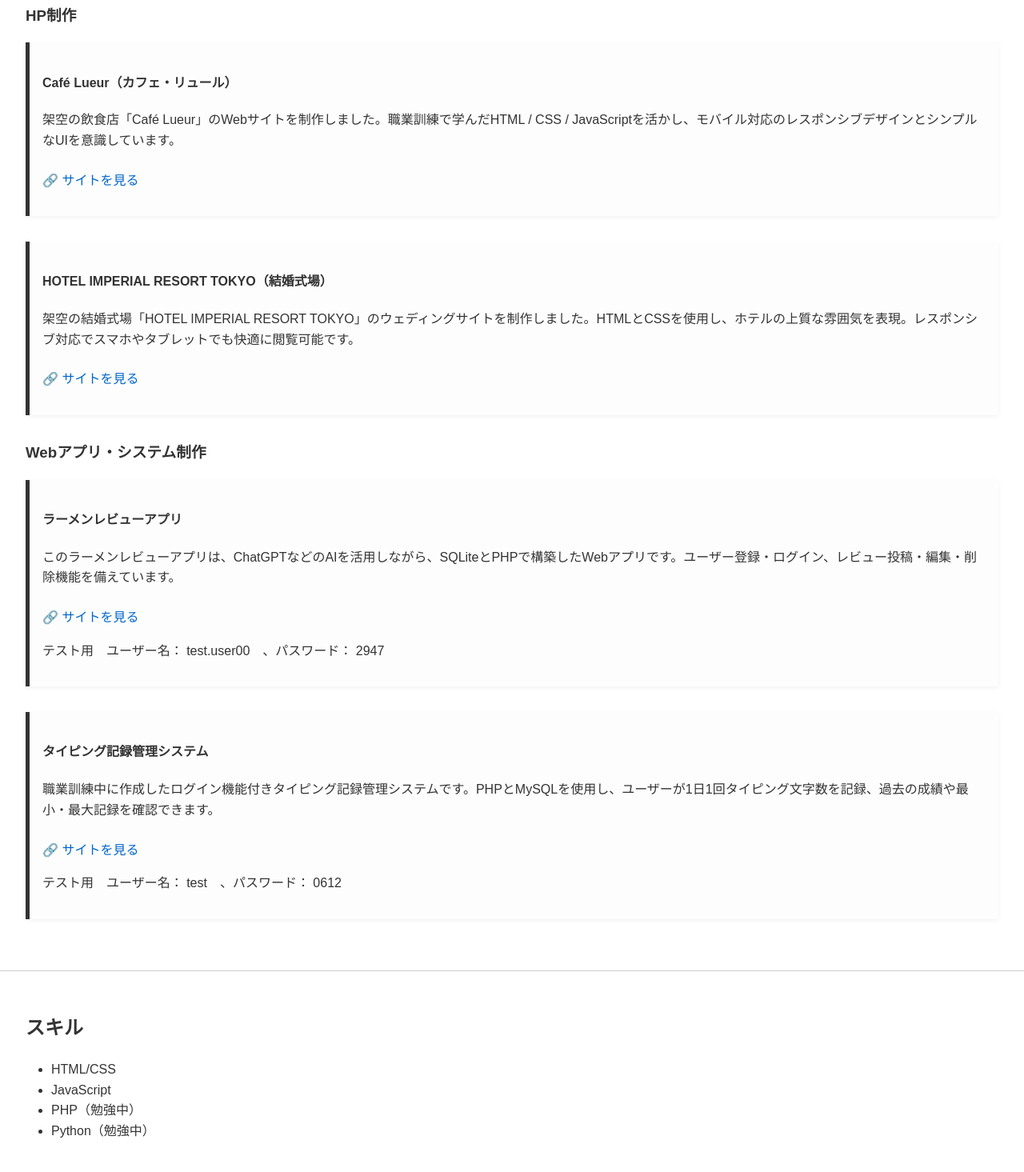
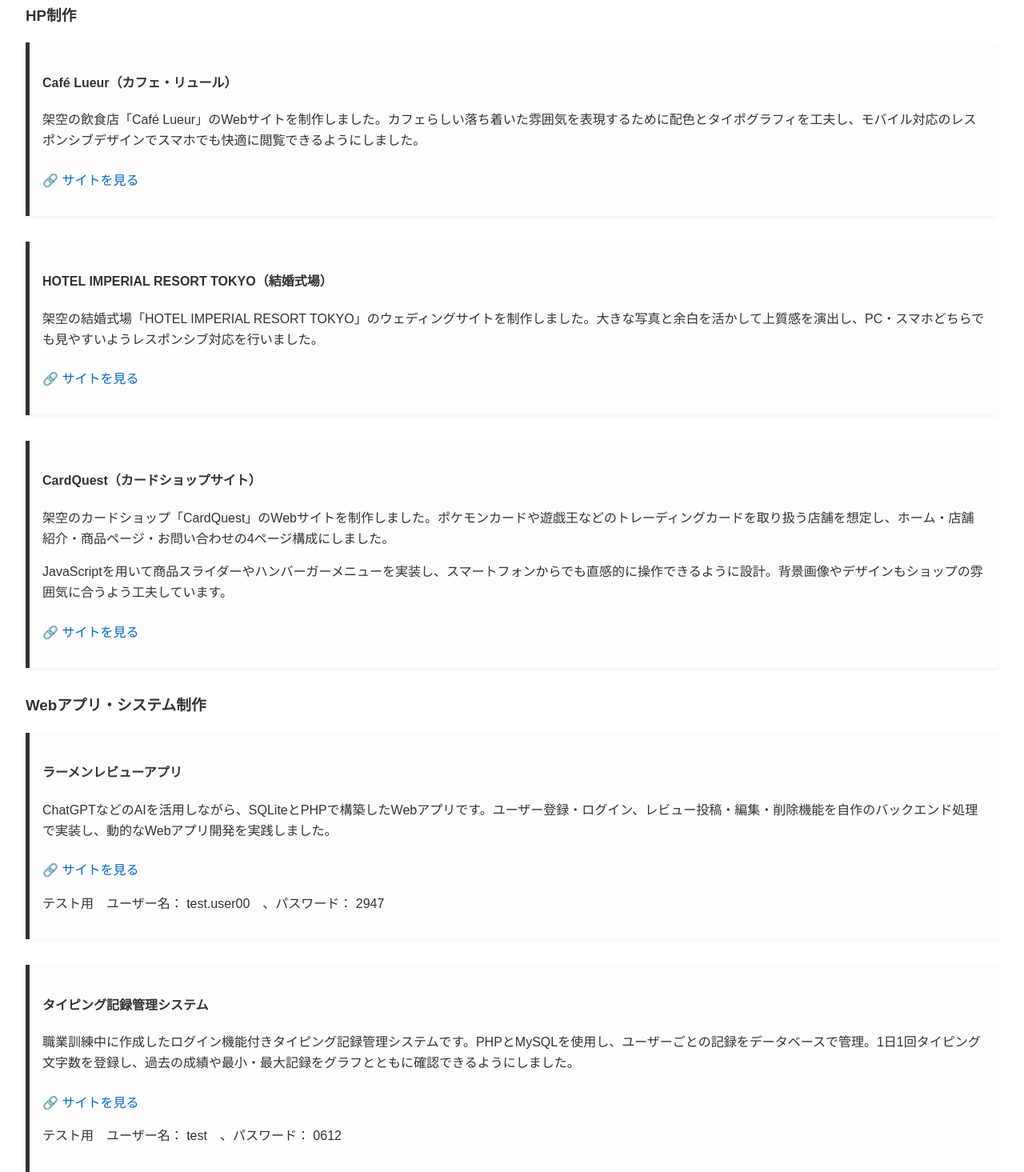
Before and after one commit to 00960/My-Portfolio, a plain HTML site: page index.html in a window 1280 px wide. Shown: the part 420-1885 px from the top of the page at 80% size. Drawn offline with Linux system fonts and the light colour scheme.

Commit message:
Add files via upload

```diff
--- a/index.html
+++ b/index.html
@@ -35,14 +35,21 @@
 
                 <div class="work-item">
                     <h4>Café Lueur（カフェ・リュール）</h4>
-                <p>架空の飲食店「Café Lueur」のWebサイトを制作しました。職業訓練で学んだHTML / CSS / JavaScriptを活かし、モバイル対応のレスポンシブデザインとシンプルなUIを意識しています。</p>
+                    <p>架空の飲食店「Café Lueur」のWebサイトを制作しました。カフェらしい落ち着いた雰囲気を表現するために配色とタイポグラフィを工夫し、モバイル対応のレスポンシブデザインでスマホでも快適に閲覧できるようにしました。</p>
                     <p><a href="https://00960.github.io/cafe-lueur/" target="_blank">🔗 サイトを見る</a></p>
                 </div>
 
                 <div class="work-item">
                     <h4>HOTEL IMPERIAL RESORT TOKYO（結婚式場）</h4>
-                <p>架空の結婚式場「HOTEL IMPERIAL RESORT TOKYO」のウェディングサイトを制作しました。HTMLとCSSを使用し、ホテルの上質な雰囲気を表現。レスポンシブ対応でスマホやタブレットでも快適に閲覧可能です。</p>
+                    <p>架空の結婚式場「HOTEL IMPERIAL RESORT TOKYO」のウェディングサイトを制作しました。大きな写真と余白を活かして上質感を演出し、PC・スマホどちらでも見やすいようレスポンシブ対応を行いました。</p>
                     <p><a href="https://00960.github.io/wedding" target="_blank">🔗 サイトを見る</a></p>
+                </div>
+
+                <div class="work-item">
+                    <h4>CardQuest（カードショップサイト）</h4>
+                    <p>架空のカードショップ「CardQuest」のWebサイトを制作しました。ポケモンカードや遊戯王などのトレーディングカードを取り扱う店舗を想定し、ホーム・店舗紹介・商品ページ・お問い合わせの4ページ構成にしました。</p>
+                    <p>JavaScriptを用いて商品スライダーやハンバーガーメニューを実装し、スマートフォンからでも直感的に操作できるように設計。背景画像やデザインもショップの雰囲気に合うよう工夫しています。</p>
+                    <p><a href="https://00960.github.io/cardquest/" target="_blank">🔗 サイトを見る</a></p>
                 </div>
             </div>
 
@@ -52,14 +59,14 @@
 
                 <div class="work-item">
                     <h4>ラーメンレビューアプリ</h4>
-                <p>このラーメンレビューアプリは、ChatGPTなどのAIを活用しながら、SQLiteとPHPで構築したWebアプリです。ユーザー登録・ログイン、レビュー投稿・編集・削除機能を備えています。</p>
+                    <p>ChatGPTなどのAIを活用しながら、SQLiteとPHPで構築したWebアプリです。ユーザー登録・ログイン、レビュー投稿・編集・削除機能を自作のバックエンド処理で実装し、動的なWebアプリ開発を実践しました。</p>
                     <p><a href="https://y00960.chobi.net/ramen/" target="_blank">🔗 サイトを見る</a></p>
                     <p>テスト用　ユーザー名： test.user00　、パスワード： 2947</p>
                 </div>
 
                 <div class="work-item">
                     <h4>タイピング記録管理システム</h4>
-                <p>職業訓練中に作成したログイン機能付きタイピング記録管理システムです。PHPとMySQLを使用し、ユーザーが1日1回タイピング文字数を記録、過去の成績や最小・最大記録を確認できます。</p>
+                    <p>職業訓練中に作成したログイン機能付きタイピング記録管理システムです。PHPとMySQLを使用し、ユーザーごとの記録をデータベースで管理。1日1回タイピング文字数を登録し、過去の成績や最小・最大記録をグラフとともに確認できるようにしました。</p>
                     <p><a href="https://y00960.chobi.net/typing_system/" target="_blank">🔗 サイトを見る</a></p>
                     <p>テスト用　ユーザー名： test　、パスワード： 0612</p>
                 </div>
```
Lines whose indentation alone changed are shown as unchanged.
